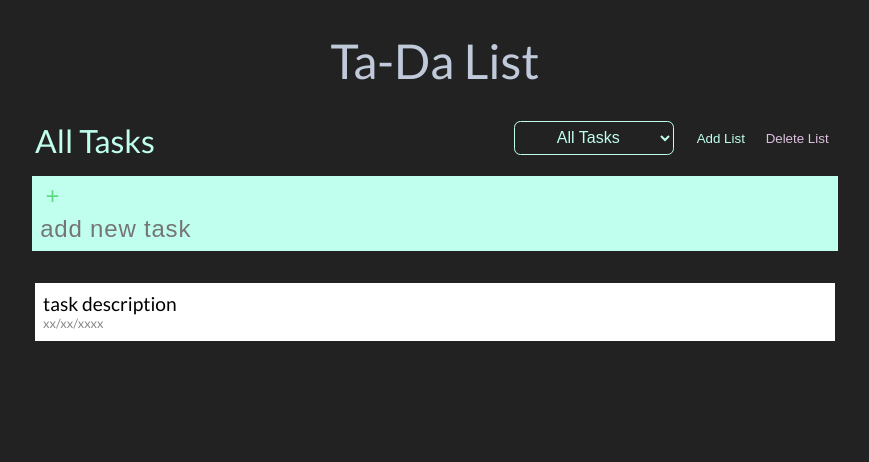
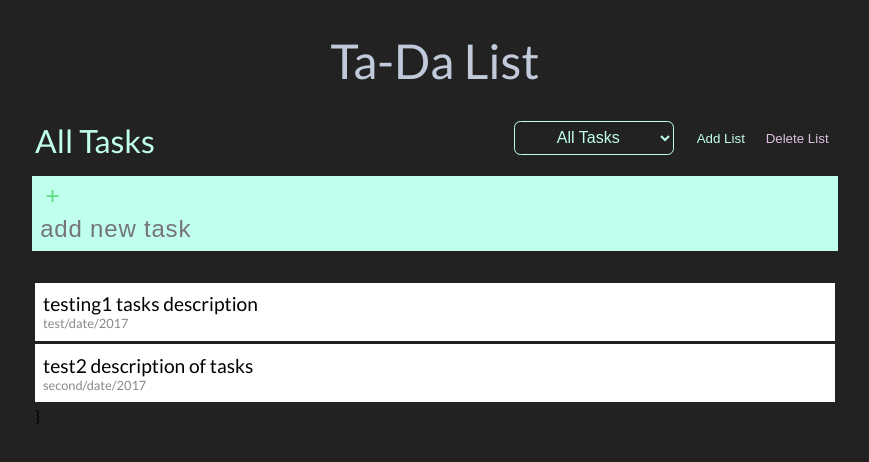
Before and after one commit to davallerr/to-do-list-2, a React (Create React App) app: page / in a window 1280 px wide. Shown: the top 462 px of the page, without its empty margins (205-1074 px from the left). Built offline with nearby package versions, Linux system fonts and the light colour scheme.

Commit message:
start making tasks list dynamic

```diff
--- a/src/App.js
+++ b/src/App.js
@@ -1,5 +1,4 @@
 import React, { Component } from 'react';
-import logo from './logo.svg';
 import './App.css';
 
 
@@ -42,12 +41,50 @@ class TaskInput extends React.Component {
 }
 
 class Task extends React.Component {
+  constructor() {
+    super();
+    this.state = {
+
+    };
+  }
+
   render() {
     return (
-      <div id="task-0" className="task">
-        <div className="task__description">task description</div>
-        <div className="task__date">xx/xx/xxxx</div>
+      <div id={this.props.key} className="task">
+        <div className="task__description">{this.props.description}</div>
+        <div className="task__date">{this.props.date}</div>
         <div className="task__delete"><button className="task__delete--btn">delete</button></div>
+      </div>
+    );
+  }
+}
+
+class Tasks extends React.Component {
+  constructor() {
+    super();
+    this.state = {
+
+    };
+  }
+
+  _getTasks() {
+    const tasksList = [
+      {id: 1, description: 'testing1 tasks description', date: 'test/date/2017'},
+      {id: 2, description: 'test2 description of tasks', date: 'second/date/2017'}
+    ];
+
+    return tasksList.map((task) => {
+      return (
+        <Task key={task.id} description={task.description} date={task.date} />
+      );
+    });
+  }
+
+  render() {
+    const  tasks = this._getTasks();
+    return (
+      <div className="tasks-list">
+        {tasks}}
       </div>
     );
   }
@@ -65,9 +102,7 @@ class App extends Component {
           </div>
           <TaskInput />
         </div>
-        <div className="tasks-list">
-          <Task />
-        </div>
+        <Tasks />
       </div>
     );
   }
```
Also changed, not shown: src/logo.svg (deleted), 1 other file (tests, documents, lock files or other folders).
